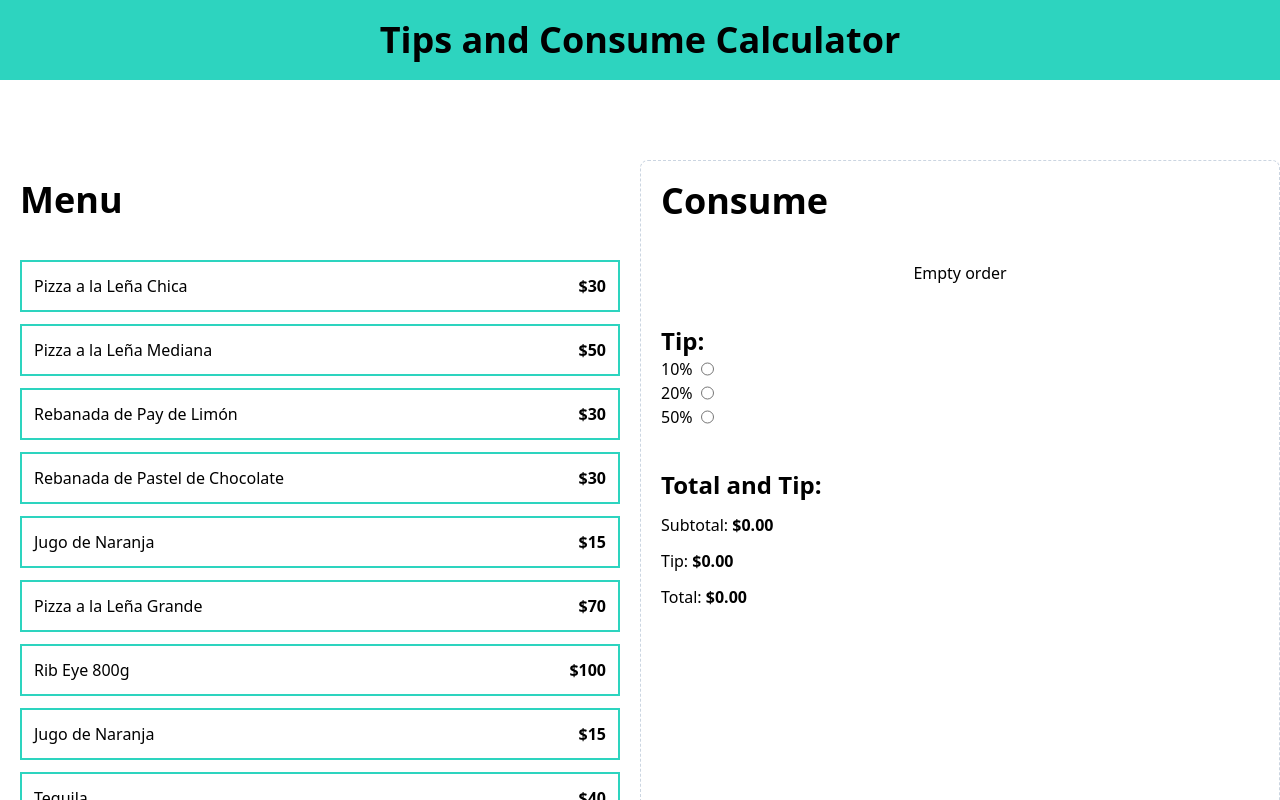
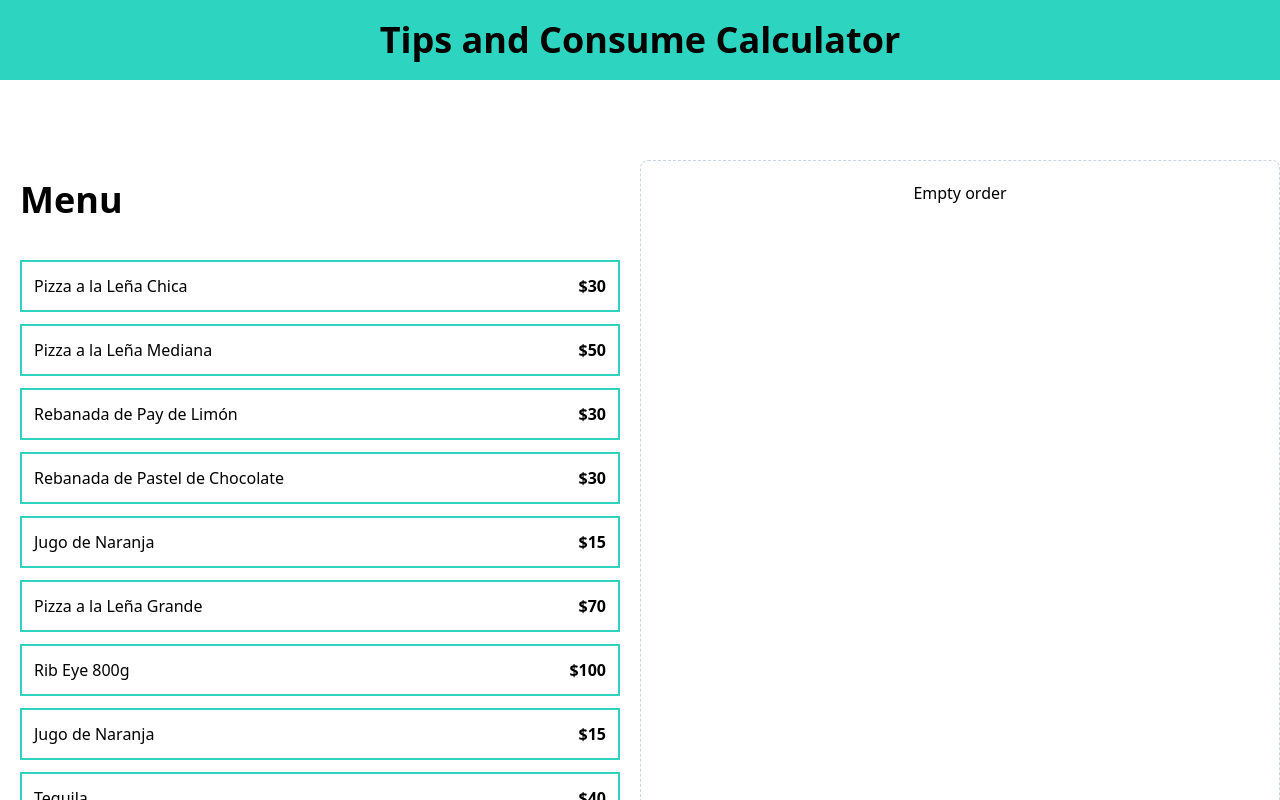
Before and after one commit to Javi2323J/tip-calculator, a React (Vite) app in the folder tip-calculator/: page / in a window 1280 px wide. Shown: the top 800 px of the page. Built offline with nearby package versions, Linux system fonts and the light colour scheme.

Commit message:
finish v.0 #1

```diff
--- a/tip-calculator/src/App.tsx
+++ b/tip-calculator/src/App.tsx
@@ -14,7 +14,8 @@
     addItem,
     removeItem,
     tip,
-    setTip
+    setTip,
+    placeOrder
   } = useOrder()
   return (
     <>
@@ -38,6 +39,8 @@
         </div>
 
         <div className="border border-dashed border-slate-300 p-5 rounded-lg space-y-10">
+          {order.length > 0 ? (
+            <>
               <OrderContents
                 order={order}
                 removeItem={removeItem}
@@ -45,12 +48,16 @@
 
               <TipPercentageForm
                 setTip={setTip}
+                tip={tip}
               />
 
               <OrderTotals
                 order={order}
                 tip={tip}
+                placeOrder={placeOrder}
               />
+            </>
+          ) : <p className="text-center">Empty order</p>}
         </div>
       </main>
     </>
--- a/tip-calculator/src/components/OrderContents.tsx
+++ b/tip-calculator/src/components/OrderContents.tsx
@@ -14,10 +14,7 @@
             <h2 className="font-black text-4xl">Consume</h2>
 
             <div className="space-y-3 mt-10">
-                {order.length === 0 ?
-                    <p className="text-center">Empty order</p>
-                    : (
-                        order.map(item => (
+                {order.map(item => (
                     <div key={item.id}
                         className="flex justify-between items-center border-t border-gray-200 py-5 last-of-type:border-b">
                         <div>
@@ -34,7 +31,7 @@
                         </button>
                     </div>
                 ))
-                    )}
+                }
             </div>
         </div>
     )
--- a/tip-calculator/src/components/OrderTotals.tsx
+++ b/tip-calculator/src/components/OrderTotals.tsx
@@ -6,9 +6,10 @@
 type TOrderTotalsProps = {
     order: TOrderItem[]
     tip: number
+    placeOrder: () => void
 }
 
-export default function OrderTotals({ order, tip }: TOrderTotalsProps): React.JSX.Element {
+export default function OrderTotals({ order, tip, placeOrder }: TOrderTotalsProps): React.JSX.Element {
     const subtotalAmount = useMemo(() => order.reduce((total, item) => total + (item.quantity * item.price), 0), [order])
     const tipAmount = useMemo(() => subtotalAmount * tip, [tip, order])
     const totalAmount = useMemo(() => subtotalAmount + tipAmount, [tip, order])
@@ -28,7 +29,9 @@
                 </p>
             </div>
 
-            <button></button>
+            <button onClick={placeOrder} className="w-full bg-black p-3 uppercase text-white font-bold mt-10 disabled:opacity-10" disabled={totalAmount === 0}>
+                Save Order
+            </button>
         </>
     )
 }
--- a/tip-calculator/src/components/TipPercentageForm.tsx
+++ b/tip-calculator/src/components/TipPercentageForm.tsx
@@ -21,23 +21,25 @@
 
 type TTipPercentageForm = {
     setTip: Dispatch<SetStateAction<number>>
+    tip: number
 }
 
-export default function TipPercentageForm({ setTip }: TTipPercentageForm): React.JSX.Element {
+export default function TipPercentageForm({ setTip, tip }: TTipPercentageForm): React.JSX.Element {
     return (
         <div>
             <h3 className="font-black text-2xl">Tip:</h3>
 
             <form>
-                {tipOptions.map(tip => (
-                    <div key={tip.id} className="flex gap-2">
-                        <label htmlFor={tip.id}>{tip.label}</label>
+                {tipOptions.map(tipOption => (
+                    <div key={tipOption.id} className="flex gap-2">
+                        <label htmlFor={tipOption.id}>{tipOption.label}</label>
                         <input
-                            id={tip.id}
+                            id={tipOption.id}
                             type="radio"
                             name="tip"
-                            value={tip.value}
-                            onChange={e => setTip(+e.target.value)} />
+                            value={tipOption.value}
+                            onChange={e => setTip(+e.target.value)}
+                            checked={tipOption.value === tip} />
                     </div>
                 ))}
             </form>
--- a/tip-calculator/src/hooks/useOrder.ts
+++ b/tip-calculator/src/hooks/useOrder.ts
@@ -26,11 +26,17 @@
         setOrder(order.filter(item => item.id !== id))
     }
 
+    const placeOrder = () => {
+        setOrder([])
+        setTip(0)
+    }
+
     return {
         order,
         tip,
         setTip,
         addItem,
-        removeItem
+        removeItem,
+        placeOrder
     }
 }
```
Lines whose indentation alone changed are shown as unchanged.
